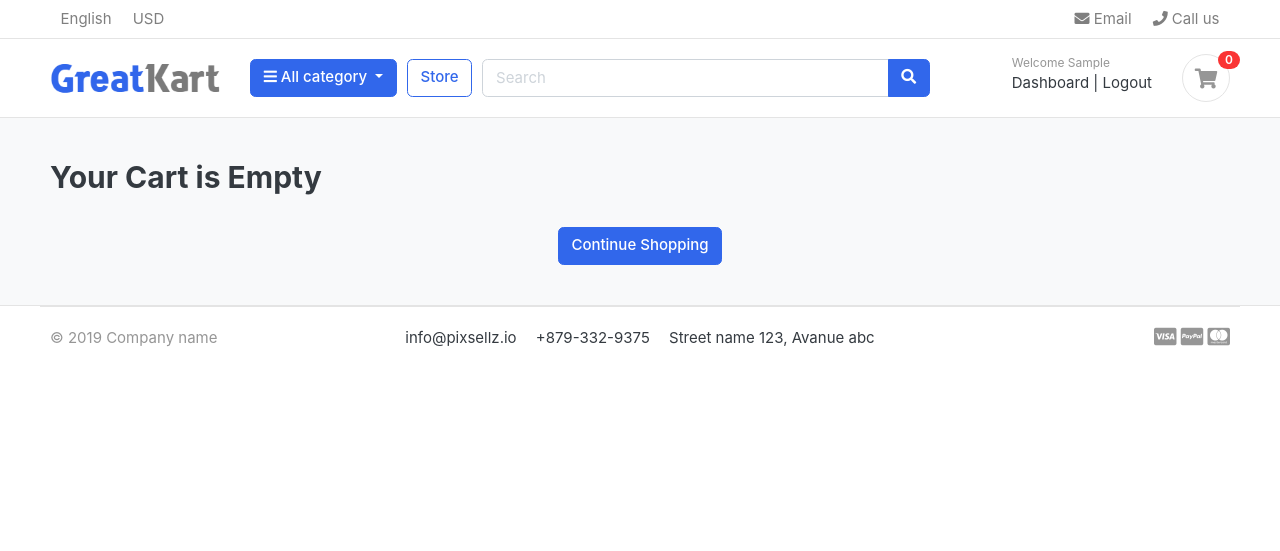
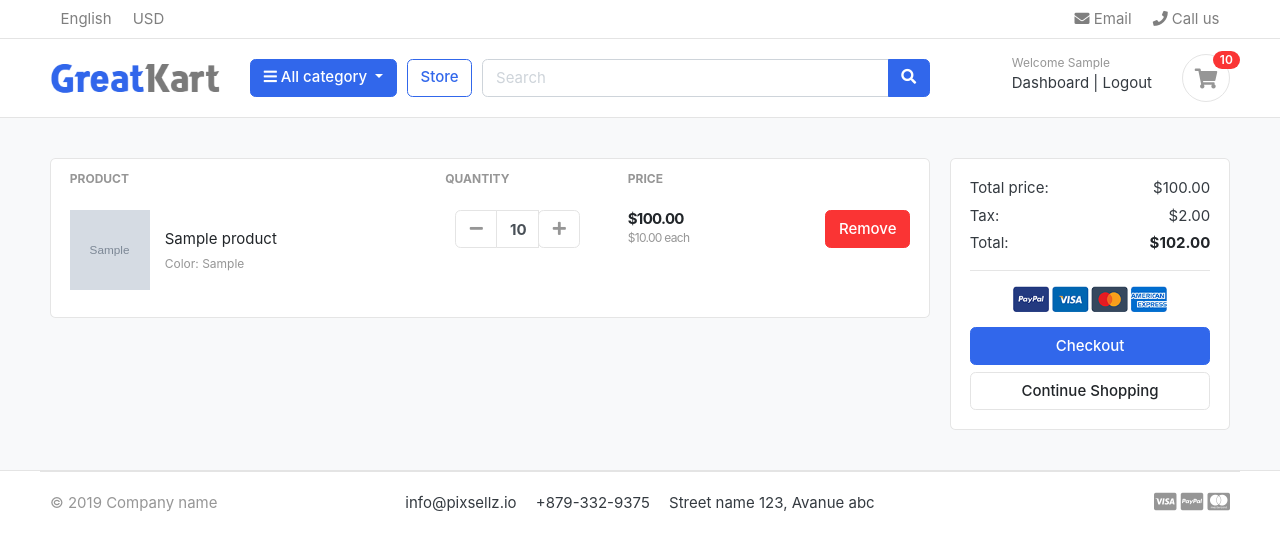
Before and after one commit to ganika3011-spec/shoppingKart, a Django app: page /cart/ in a window 1280 px wide. Shown: the top 551 px of the page. Run offline with Django 5.2, Linux system fonts and the light colour scheme; a user stored in the database is signed in; tables that the repository leaves empty hold one stand-in row (values such as "Sample post"); grey boxes marked "Sample" are stand-in pictures; some libraries are stand-ins or nearby versions; some web fonts are replaced.

Commit message:
handled cart and checkout page for the logged in users

```diff
--- a/carts/context_processors.py
+++ b/carts/context_processors.py
@@ -1,18 +1,22 @@
 from .models import Cart,CartItem
 from .views import _cart_id
 from django.urls import path
+
 def counter(request):
     cart_count=0
-    cart_items= []
     if 'admin' in request.path:
         return {}
     else:
 
         try:
-            cart= Cart.objects.get(cart_id= _cart_id(request))
-            cart_items= CartItem.objects.all().filter(cart= cart)
+            cart= Cart.objects.filter(cart_id= _cart_id(request))
+            if request.user.is_authenticated:
+                cart_items= CartItem.objects.all().filter(user= request.user)
+
+            else:
+                cart_items= CartItem.objects.all().filter(cart= cart[:1])
             for cart_item in cart_items:
                 cart_count += cart_item.quantity
         except Cart.DoesNotExist:
                cart_count=0
-        return dict(cart_items= cart_items,cart_count= cart_count)
+        return dict(cart_count= cart_count)
--- a/carts/models.py
+++ b/carts/models.py
@@ -1,4 +1,5 @@
 from django.db import models
+from accounts.models import Account
 from store.models import Product
 
 # Create your models here.
@@ -10,9 +11,10 @@ class Cart(models.Model):
         return self.cart_id
 
 class CartItem(models.Model):
+    user = models.ForeignKey(Account, on_delete=models.CASCADE, null=True)
     product = models.ForeignKey(Product, on_delete=models.CASCADE)
     variations = models.ManyToManyField('store.Variation', blank=True)
-    cart = models.ForeignKey(Cart, on_delete=models.CASCADE)
+    cart = models.ForeignKey(Cart, on_delete=models.CASCADE,null=True)
     quantity = models.IntegerField()
     is_active = models.BooleanField(default=True)
 
--- a/carts/urls.py
+++ b/carts/urls.py
@@ -5,4 +5,5 @@ urlpatterns = [
     path('add_cart/<int:product_id>/', views.add_cart, name='add_cart'),
     path('remove_cart/<int:product_id>/<int:cart_item_id>/', views.remove_cart, name='remove_cart'),
     path('remove_cart_item/<int:product_id>/<int:cart_item_id>/', views.remove_cart_item, name='remove_cart_item'),
+    path('checkout/', views.checkout, name='checkout'),
 ]
--- a/carts/views.py
+++ b/carts/views.py
@@ -4,6 +4,7 @@ from .models import Cart, CartItem
 from django.http import HttpResponse as httpResponse
 from django.core.exceptions import ObjectDoesNotExist
 from store.models import Variation
+from django.contrib.auth.decorators import login_required
 
 # Create your views here.
 
@@ -14,88 +15,157 @@ def _cart_id(request):
     return cart
 
 def add_cart(request,product_id):
-    variation = []
-    if request.method == 'POST':
-        for item in request.POST:
-            key= item
-            value= request.POST[key]
+    current_user= request.user
+    product= Product.objects.get(id= product_id) #get the product
+    # if the user is authenticated
+    if current_user.is_authenticated:
+        product_variation= []
+        if request.method == 'POST':
+           for item in request.POST:
+               key= item
+               value= request.POST[key]
 
-            try:
-                variations= Variation.objects.get(product= Product.objects.get(id= product_id), variation_category__iexact= key, variation_value__iexact= value)
-                variation.append(variations)
-            except:
-                pass
-
-    product= Product.objects.get(id= product_id)
-    try:
-        cart= Cart.objects.get(cart_id= _cart_id(request))
-    except Cart.DoesNotExist:
-        cart= Cart.objects.create(cart_id= _cart_id(request))
-        cart.save()
-
-    is_cart_item_exists= CartItem.objects.filter(product= product, cart= cart).exists()
-    if is_cart_item_exists:
-        cart_item= CartItem.objects.filter(product= product, cart= cart )
+               try:
+                   variation= Variation.objects.get(product= product, variation_category__iexact= key, variation_value__iexact= value)
+                   product_variation.append(variation)
+               except:
+                   pass
+        is_cart_item_exists= CartItem.objects.filter(product= product, user= current_user).exists()
+        if is_cart_item_exists:
+           cart_item= CartItem.objects.filter(product= product, user= current_user )
         # existing variation-> database
         # current variation -> product-variation
         # item_id -> database,
-        ex_var_list= []
-        id= []
-        for item in cart_item:
-            existing_variation= item.variations.all()
-            ex_var_list.append(list(existing_variation))
-            id.append(item.id)
-        print(ex_var_list)
-
-        if variation in ex_var_list:
-            index= ex_var_list.index(variation)
-            item_id= id[index]
-            item= CartItem.objects.get(product= product, id= item_id)
-            item.quantity += 1
-            item.save()
-        else:
-            item = CartItem.objects.create(
+           ex_var_list= []
+           id= []
+           for item in cart_item:
+               existing_variation= item.variations.all()
+               ex_var_list.append(list(existing_variation))
+               id.append(item.id)
+           if product_variation in ex_var_list:
+              index= ex_var_list.index(product_variation)
+              item_id= id[index]
+              item= CartItem.objects.get(product= product, id= item_id)
+              item.quantity += 1
+              item.save()
+           else:
+              item = CartItem.objects.create(
                 product= product,
                 quantity= 1,
-                cart= cart,
-            )
+                user= current_user,
+             )
 
-            if len(variation) > 0:
-               item.variations.clear()
-               item.variations.add(*variation)
+              if len(product_variation) > 0:
+                 item.variations.clear()
+                 item.variations.add(*product_variation)
         #cart_item.quantity += 1
-            item.save()
-    else :
-        cart_item= CartItem.objects.create(
+              item.save()
+        else :
+            cart_item= CartItem.objects.create(
             product= product,
             quantity= 1,
-            cart= cart,
+            user= current_user,
 
         )
-        if len(variation) > 0:
-            cart_item.variations.clear()
-            cart_item.variations.add(*variation)
-        cart_item.save()
-    return redirect('cart')
+            if len(product_variation) > 0:
+               cart_item.variations.clear()
+               cart_item.variations.add(*product_variation)
+            cart_item.save()
+        return redirect('cart')
+
+
+    else:
+        product_variation = []
+        if request.method == 'POST':
+           for item in request.POST:
+               key= item
+               value= request.POST[key]
+
+               try:
+                   variation= Variation.objects.get(product= product, variation_category__iexact= key, variation_value__iexact= value)
+                   product_variation.append(variation)
+               except:
+                     pass
+        try:
+            cart= Cart.objects.get(cart_id= _cart_id(request)) #get the cart using the cart_id present in the session
+        except Cart.DoesNotExist:
+            cart= Cart.objects.create(
+                cart_id= _cart_id(request)
+            )
+            cart.save()
+
+        is_cart_item_exists= CartItem.objects.filter(product= product,cart=cart).exists()
+        if is_cart_item_exists:
+           cart_item= CartItem.objects.filter(product= product, cart= cart)
+        # existing variation-> database
+        # current variation -> product-variation
+        # item_id -> database,
+           ex_var_list= []
+           id= []
+           for item in cart_item:
+               existing_variation= item.variations.all()
+               ex_var_list.append(list(existing_variation))
+               id.append(item.id)
+           print(ex_var_list)
+
+           if product_variation in ex_var_list:
+              index= ex_var_list.index(product_variation)
+              item_id= id[index]
+              item= CartItem.objects.get(product= product, id= item_id)
+              item.quantity += 1
+              item.save()
+           else:
+              item = CartItem.objects.create(
+                product= product,
+                quantity= 1,
+                cart=cart,
+             )
+
+              if len(product_variation) > 0:
+                 item.variations.clear()
+                 item.variations.add(*product_variation)
+        #cart_item.quantity += 1
+              item.save()
+        else :
+            cart_item= CartItem.objects.create(
+            product= product,
+            quantity= 1,
+            cart=cart,
+
+        )
+            if len(product_variation) > 0:
+               cart_item.variations.clear()
+               cart_item.variations.add(*product_variation)
+            cart_item.save()
+        return redirect('cart')
+
 
 def remove_cart(request, product_id,cart_item_id):
-    cart= Cart.objects.get(cart_id= _cart_id(request))
-    product= Product.objects.get(id= product_id)
+
+    product= get_object_or_404(Product, id= product_id)
     try:
-        cart_item= CartItem.objects.get(product= product, cart= cart, id= cart_item_id)
+        if request.user.is_authenticated:
+            cart_item= CartItem.objects.get(product= product, user= request.user, id= cart_item_id)
+        else:
+            cart= Cart.objects.get(cart_id= _cart_id(request))
+            cart_item= CartItem.objects.get(product= product, cart= cart, id= cart_item_id)
         if cart_item.quantity > 1:
-          cart_item.quantity -= 1
-          cart_item.save()
+            cart_item.quantity -= 1
+            cart_item.save()
         else:
-          cart_item.delete()
+            cart_item.delete()
     except:
         pass
     return redirect('cart')
 
 def remove_cart_item(request, product_id,cart_item_id):
-    cart= Cart.objects.get(cart_id= _cart_id(request))
+
     product= get_object_or_404(Product, id= product_id)
-    cart_item= CartItem.objects.get(product= product, cart= cart, id= cart_item_id)
+    if request.user.is_authenticated:
+        cart_item= CartItem.objects.get(product= product, user= request.user, id= cart_item_id)
+    else:
+        cart= Cart.objects.get(cart_id= _cart_id(request))
+        cart_item= CartItem.objects.get(product= product, cart= cart, id= cart_item_id)
     cart_item.delete()
     return redirect('cart')
 
@@ -103,8 +173,11 @@ def cart(request,total=0,quantity=0,cart_items=None):
     try:
         tax=0
         Grand_total=0
-        cart= Cart.objects.get(cart_id= _cart_id(request))
-        cart_items= CartItem.objects.filter(cart= cart, is_active= True)
+        if request.user.is_authenticated:
+            cart_items= CartItem.objects.filter(user= request.user, is_active= True)
+        else:
+            cart= Cart.objects.get(cart_id= _cart_id(request))
+            cart_items= CartItem.objects.filter(cart= cart, is_active= True)
         for cart_item in cart_items:
             total += (cart_item.product.price * cart_item.quantity)
             quantity += cart_item.quantity
@@ -121,3 +194,29 @@ def cart(request,total=0,quantity=0,cart_items=None):
         'Grand_total': Grand_total,
     }
     return render(request,"store/cart.html",context)
+@login_required(login_url= 'login')
+def checkout(request,total=0,quantity=0,cart_items=None):
+    try:
+        tax=0
+        Grand_total=0
+        if request.user.is_authenticated:
+            cart_items= CartItem.objects.filter(user= request.user, is_active= True)
+        else:
+            cart= Cart.objects.get(cart_id= _cart_id(request))
+            cart_items= CartItem.objects.filter(cart= cart, is_active= True)
+        for cart_item in cart_items:
+            total += (cart_item.product.price * cart_item.quantity)
+            quantity += cart_item.quantity
+        tax= (2 * total)/100
+        Grand_total= total + tax
+    except ObjectDoesNotExist:
+        pass #just ignore
+
+    context= {
+        'total': total,
+        'quantity': quantity,
+        'cart_items': cart_items,
+        'tax': tax,
+        'Grand_total': Grand_total,
+    }
+    return render(request,"store/checkout.html",context)
--- a/templates/includes/navbar.html
+++ b/templates/includes/navbar.html
@@ -80,7 +80,7 @@
 					{% endif %}
 					<a href="{% url 'cart' %}" class="widget-header pl-3 ml-3">
 						<div class="icon icon-sm rounded-circle border"><i class="fa fa-shopping-cart"></i></div>
-						<span class="badge badge-pill badge-danger notify">{{ cart_count}}</span>
+						<span class="badge badge-pill badge-danger notify">{{ cart_count }}</span>
 					</a>
 				</div> <!-- widgets-wrap.// -->
 
--- a/templates/store/cart.html
+++ b/templates/store/cart.html
@@ -105,7 +105,7 @@
 						<p class="text-center mb-3">
 							<img src="{% static 'images/misc/payments.png' %}" height="26">
 						</p>
-						<a href="./place-order.html" class="btn btn-primary btn-block"> Checkout </a>
+						<a href="{% url 'checkout' %}" class="btn btn-primary btn-block"> Checkout </a>
 						<a href="{% url 'store' %}" class="btn btn-light btn-block">Continue Shopping</a>
 					</div> <!-- card-body.// -->
 				</div> <!-- card.// -->
```
Also changed, not shown: accounts/views.py (+52 -1 lines), templates/store/checkout.html (added, +134 -0 lines), accounts/migrations/0004_alter_account_id.py (added), carts/migrations/0003_cartitem_user_alter_cartitem_cart.py (added), category/migrations/0004_alter_category_id.py (added), store/migrations/0004_alter_product_id_alter_variation_id.py (added).
